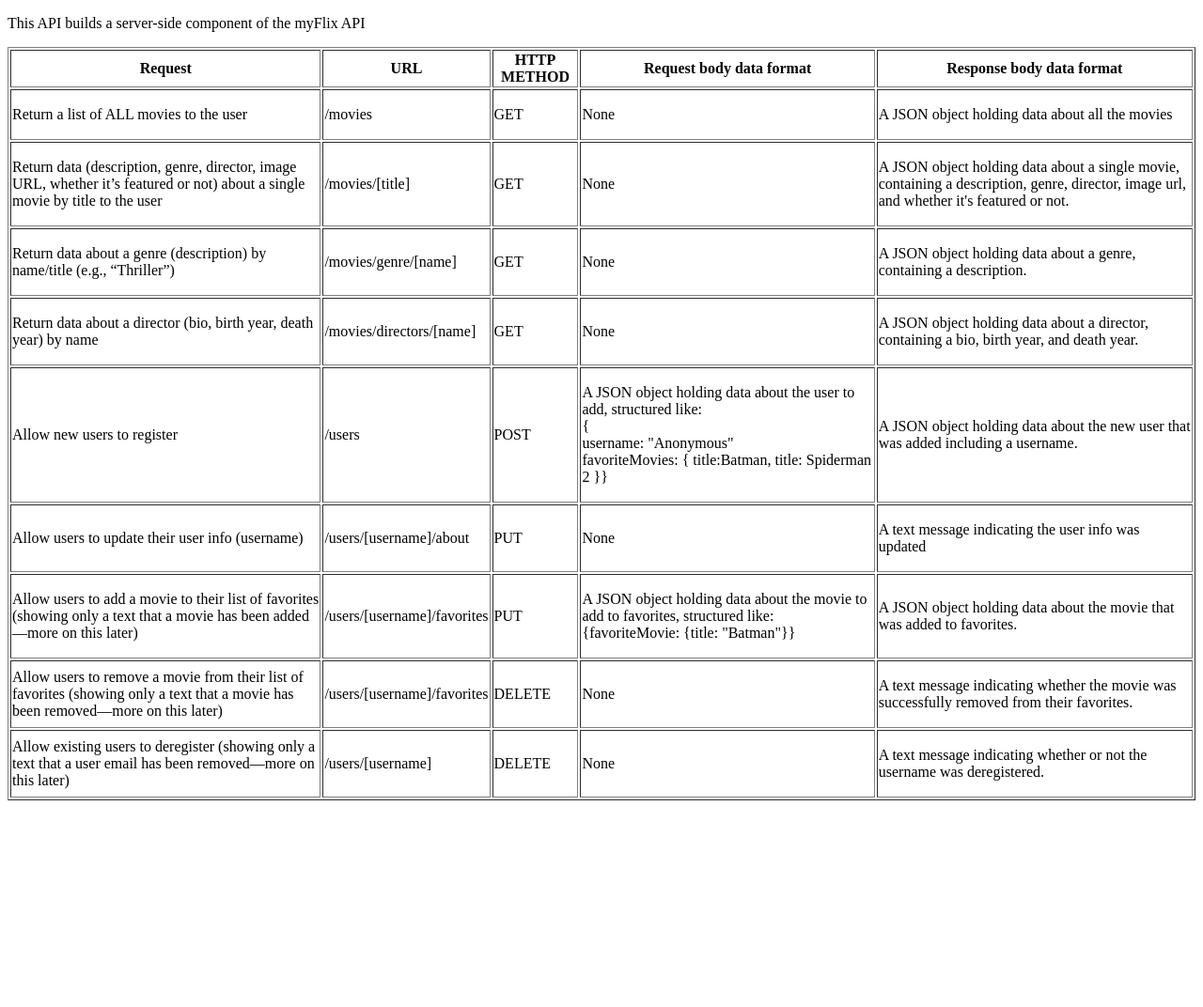
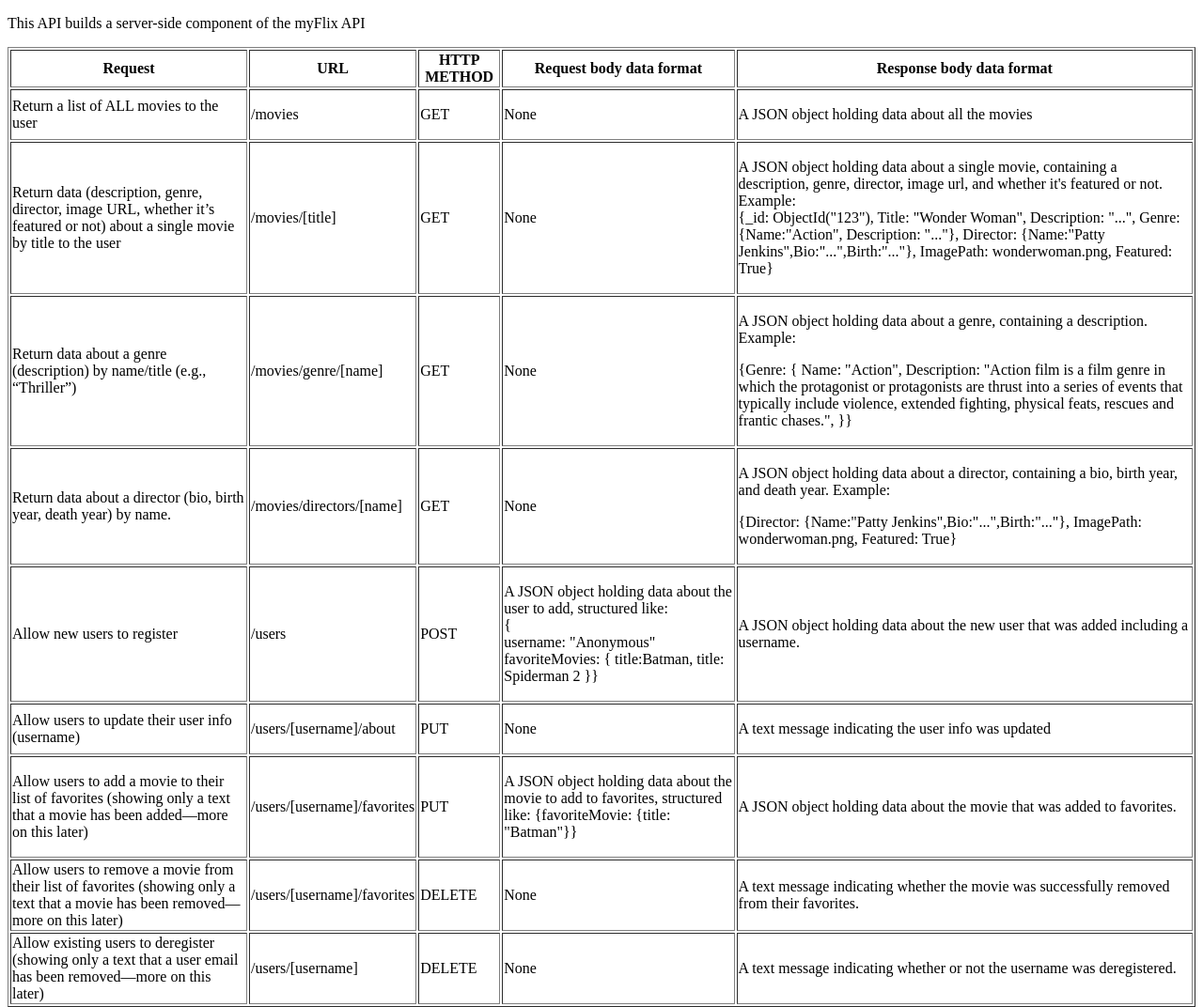
Before and after one commit to eblazin/movie_api, a website: page public/documentation.html in a window 1280 px wide. Shown: the whole page at 94% size. Before the commit the page ends 860 px from the top, so only its background shows below. Drawn offline with Linux system fonts and the light colour scheme; files that its build step writes are made by us from their sources.

Commit message:
updated documentation.html

```diff
--- a/public/documentation.html
+++ b/public/documentation.html
@@ -43,7 +43,11 @@
               <p>
                 A JSON object holding data about a single movie, containing a
                 description, genre, director, image url, and whether it's
-                featured or not.
+                featured or not. Example: <br />{_id: ObjectId("123"), Title:
+                "Wonder Woman", Description: "...", Genre: {Name:"Action",
+                Description: "..."}, Director: {Name:"Patty
+                Jenkins",Bio:"...",Birth:"..."}, ImagePath: wonderwoman.png,
+                Featured: True}
               </p>
             </td>
           </tr>
@@ -60,13 +64,17 @@
             <td>
               <p>
                 A JSON object holding data about a genre, containing a
-                description.
+                description. Example: <p>{Genre: { Name: "Action",
+                Description: "Action film is a film genre in which the
+                protagonist or protagonists are thrust into a series of events
+                that typically include violence, extended fighting, physical
+                feats, rescues and frantic chases.", }}</p>
               </p>
             </td>
           </tr>
           <tr>
             <td>
-              Return data about a director (bio, birth year, death year) by name
+              Return data about a director (bio, birth year, death year) by name.
             </td>
             <td>/movies/directors/[name]</td>
             <td>GET</td>
@@ -76,7 +84,9 @@
             <td>
               <p>
                 A JSON object holding data about a director, containing a bio,
-                birth year, and death year.
+                birth year, and death year. Example: <p>{Director: {Name:"Patty
+                  Jenkins",Bio:"...",Birth:"..."}, ImagePath: wonderwoman.png,
+                  Featured: True}</p>
               </p>
             </td>
           </tr>
```
Also changed, not shown: 1 other file.
